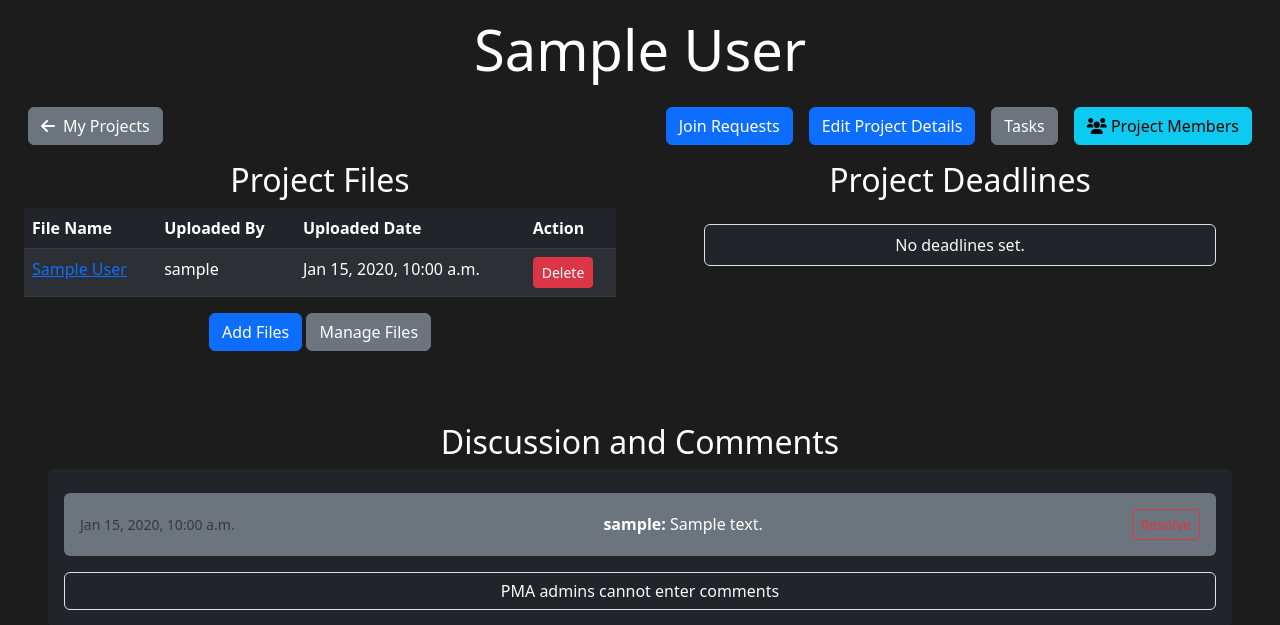
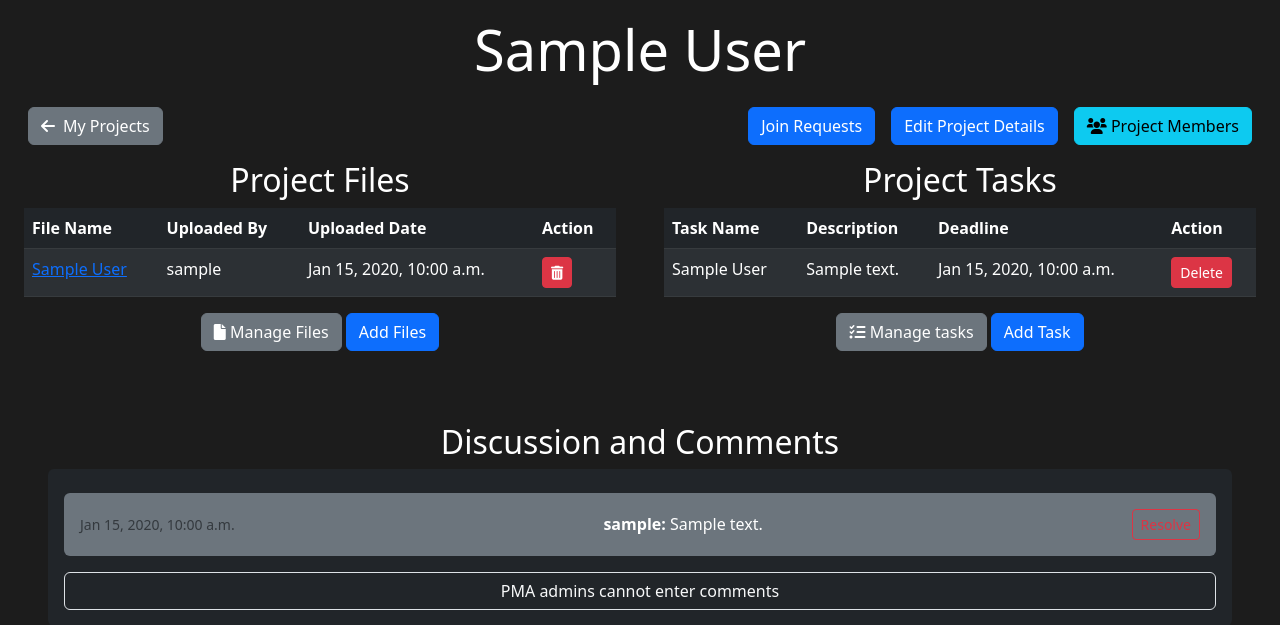
Before and after one commit to duk3y/music-production-pma, a Django app: page /projects/1/ in a window 1280 px wide. Shown: the part 60-685 px from the top of the page. Run offline with Django 5.2, Linux system fonts and the light colour scheme; a user stored in the database is signed in; tables that the repository leaves empty hold one stand-in row (values such as "Sample post").

Commit message:
Fix minor bugs, add functionality to "project deadlines" (#70)
* changed stylesheet to match components being used in project

* lol

* edited tasks

* cleanup and small bug

```diff
--- a/mysite/urls.py
+++ b/mysite/urls.py
@@ -18,7 +18,7 @@ from django.contrib import admin
 from django.urls import include, path
 
 from . import views
-from .views import CustomLoginView, user_tasks, project_files_view, updateTaskStatus, delete_task, TaskInfoView, CalendarView, CommonDefaultView, ManageFilesAdminView, ManageProjectsAdminView, AuthenticationView, upload_file, login_redirect, ProjectTaskView, create_task
+from .views import CustomLoginView, user_tasks, project_files_view, delete_task_project_overview, updateTaskStatus, delete_task, TaskInfoView, CalendarView, CommonDefaultView, ManageFilesAdminView, ManageProjectsAdminView, AuthenticationView, upload_file, login_redirect, ProjectTaskView, create_task
 
 
 urlpatterns = [
@@ -28,6 +28,7 @@ urlpatterns = [
     path('projects/<int:project_id>/upload/', upload_file, name='file_upload'),
     path('projects/<int:project_id>/tasks/<int:task_id>/delete/', delete_task, name="task_delete"),
     path('file/delete/<int:file_id>/', views.delete_file, name='delete_file'),
+    path('task/delete/<int:task_id>/', delete_task_project_overview, name="delete_task_project_overview"),
     path('projects/<int:project_id>/edit/', views.edit_project, name='edit_project'),
     path('projects/<int:project_id>/manage_files/', views.manage_files, name='manage_files'),
     path("admin/", admin.site.urls),
@@ -49,7 +50,9 @@ urlpatterns = [
     path('projects/comment/<int:comment_id>/resolve/', views.resolve_discussion_comment, name='resolve_discussion_comment'),
     path('projects/<int:project_id>/search/', views.search_files, name='search_files'),
     path('projects/<int:project_id>/delete/', views.delete_project, name='delete_project'),
+    path('projects/<int:project_id>/leave/', views.leave_project, name='leave_project'),
     path('projects/<int:project_id>/delete/confirm/', views.confirm_delete_project, name='confirm_delete_project'),
+    path('projects/<int:project_id>/leave/confirm/', views.confirm_leave_project, name='confirm_leave_project'),
     path('file/<int:file_id>/manage-delete/', views.delete_file_from_manage, name='delete_file_from_manage'),
     path('pmaadmin/file/delete/<int:file_id>/', views.delete_file_from_admin, name='delete_file_from_admin'),
      path('manage-projects-admin/', ManageProjectsAdminView.as_view(), name='manage_projects_admin'),
--- a/templates/base.html
+++ b/templates/base.html
@@ -6,9 +6,10 @@
     <meta name="viewport" content="width=device-width, initial-scale=1.0">
     <title>{% block title %}Music Manager{% endblock %}</title>
     <link href="https://cdn.jsdelivr.net/npm/bootstrap@5.3.0/dist/css/bootstrap.min.css" rel="stylesheet">
+
     <script src="https://cdn.jsdelivr.net/npm/bootstrap@5.3.0/dist/js/bootstrap.bundle.min.js"></script>
+    {% comment %} <link rel="stylesheet" href="https://cdn.jsdelivr.net/npm/bootstrap@4.6.2/dist/css/bootstrap.min.css"> {% endcomment %}
     <link rel="stylesheet" href="https://cdnjs.cloudflare.com/ajax/libs/font-awesome/6.0.0-beta3/css/all.min.css">
-
     <style>
 
         header {
--- a/templates/create_task.html
+++ b/templates/create_task.html
@@ -53,6 +53,7 @@
         <div class="container form">
             <form method="POST">
                 {% csrf_token %}
+                <input type="hidden" name="next" value="{{request.META.HTTP_REFERER}}">
                 {{ form|crispy }}
                 <button type="submit" class="btn btn-primary">Submit</button>
             </form>
--- a/templates/project_info.html
+++ b/templates/project_info.html
@@ -91,7 +91,6 @@
             {% if not project.is_private %}
                 <a href="{% url 'edit_project' project.id %}" class="btn btn-primary">Edit Project Details</a>
             {% endif %}
-            <a href="{% url 'project_task_view' project.id %}" class="btn btn-secondary">Tasks</a>
             <a href="{% url 'project_members' project.id %}" class="btn btn-info">
                 <i class="fas fa-users"></i> Project Members
             </a>
@@ -129,7 +128,7 @@
                                 {% if user == file.uploaded_by or user.profile.pmaStatus %}
                                 <form method="post" action="{% url 'delete_file' file.id %}" class="d-inline">
                                     {% csrf_token %}
-                                    <button type="submit" class="btn btn-danger btn-sm">Delete</button>
+                                    <button type="submit" class="btn btn-danger btn-sm"><i class="fa-solid fa-trash-can"></i></button>
                                 </form>
                                 {% endif %}
                             </td>
@@ -142,28 +141,63 @@
                     </tbody>
                 </table>
                 <div class="text-center mt-3">
+                    <a href="{% url 'manage_project_files' project.id %}" class="btn btn-secondary">
+                        <i class="fa-solid fa-file"></i> Manage Files
+                    </a>
                     <a href="{% url 'file_upload' project.id %}" class="btn btn-primary">Add Files</a>
-                    <a href="{% url 'manage_project_files' project.id %}" class="btn btn-secondary">Manage Files</a>
                 </div>
             </div>
         </div>
 
-        <!-- Project Deadlines Section -->
-        <div class="col-md-6 px-4">
-            <div class="text-center mb-4 px-4">
-                <h2 class="text-center">Project Deadlines</h2>
-                <div class="deadline-container p-3 rounded">
-                    <ul class="list-group">
-                        {% for deadline in project.deadlines %}
-                        <li class="list-group-item bg-dark text-light">
-                            {{ deadline.name }} - Due: {{ deadline.due_date }}
-                        </li>
-                        {% empty %}
-                        <li class="list-group-item bg-dark text-light text-center">
-                            No deadlines set.
-                        </li>
-                        {% endfor %}
-                    </ul>
+        <!-- Project Tasks Section -->
+        <div class="col-md-6 d-flex align-items-center px-4">
+            <div class="table-responsive w-100">
+                <h2 class="text-center">Project Tasks</h2>
+
+                    <table class="table table-dark table-striped">
+                        <thead>
+                            <tr>
+                                <th>Task Name</th>
+                                <th>Description</th>
+                                <th>Deadline</th>
+                                <th>Action</th>
+                            </tr>
+                        </thead>
+                        <tbody>
+                            {% for task in project.project_tasks.all %}
+                            <tr>
+                                <td>
+                                    {{task.name}}
+                                </td>
+                                <td>{{ task.description }}</td>
+                                <td>{{ task.deadline|date:"M d, Y, g:i a" }}</td>
+                                <td>
+                                    <form method="post" action="{% url 'delete_task_project_overview' task.id %}" class="d-inline">
+                                        {% csrf_token %}
+                                        <button type="submit" class="btn btn-danger btn-sm">Delete</button>
+                                    </form>
+                                </td>
+                            </tr>
+                            {% empty %}
+                            <tr>
+                                <td colspan="4" class="text-center">No tasks found.</td>
+                            </tr>
+                            {% endfor %}
+
+                        </tbody>
+                    </table>
+
+
+
+            <!-- Add Files and Manage Files Buttons -->
+                <div class="text-center mt-3 d-flex justify-content-center align-items-center gap-1">
+                    <a href="{% url 'project_task_view' project.id %}" class="btn btn-secondary">
+                        <i class="fas fa-tasks"></i> Manage tasks
+                    </a>
+                    <form action="{% url 'task_upload' project.id %}" method="post">
+                        {% csrf_token %}
+                        <button type="submit" class="btn btn-primary" style=""> Add Task</button>
+                    </form>
                 </div>
             </div>
         </div>
--- a/templates/tasks.html
+++ b/templates/tasks.html
@@ -1,4 +1,3 @@
-
 <style>
     .tasks{
         display: flex;
--- a/users/views.py
+++ b/users/views.py
@@ -41,6 +41,8 @@ def create_project(request):
             project = form.save(commit=False)
             project.user = request.user
             project.save()
+            form.save_m2m()
+            project.collaborators.add(request.user)
             return HttpResponseRedirect(reverse('common_default'))
     else:
         form = ProjectForm()
```
Also changed, not shown: mysite/views.py (+32 -2 lines), templates/calendar.html (+9 -0 lines), templates/commondefault.html (+14 -6 lines), templates/confirm_leave_project.html (added, +14 -0 lines), templates/project_files.html (+0 -9 lines), templates/project_tasks.html (+15 -5 lines), 2 other files.
